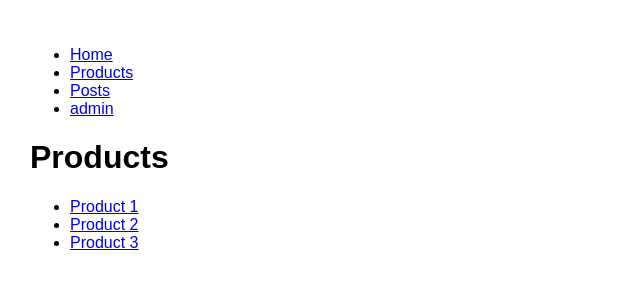
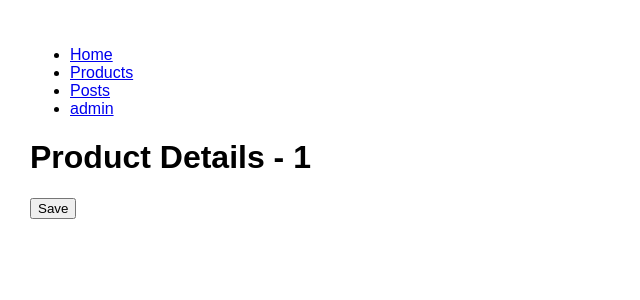
Before and after one commit to chanzlee/RoutingTest, a React (Create React App) app: page /products/1 in a window 1280 px wide. Shown: the top 300 px of the page, without its empty margins (0-640 px from the left). Built offline with nearby package versions, Linux system fonts and the light colour scheme.

Commit message:
add basic param based routing.

```diff
--- a/src/App.js
+++ b/src/App.js
@@ -17,8 +17,12 @@
         <div className="content">
           <Switch>
             {/* Most specific to most generic */}
-            <Route path="/products" component={Products} />
-            <Route path="/posts" component={Posts} />
+            <Route path="/products/:id" component={ProductDetails} />
+            <Route
+              path="/products"
+              render={props => <Products sortBy="newest" {...props} />}
+            />
+            <Route path="/posts/:year?/:month?" component={Posts} />
             <Route path="/admin" component={Dashboard} />
             <Route path="/" component={Home} />
           </Switch>
--- a/src/components/posts.jsx
+++ b/src/components/posts.jsx
@@ -1,10 +1,10 @@
 import React from "react";
 
-const Posts = () => {
+const Posts = ({ match }) => {
   return (
     <div>
       <h1>Posts</h1>
-      Year: , Month:
+      Year: {match.params.year} , Month:{match.params.month}
     </div>
   );
 };
--- a/src/components/productDetails.jsx
+++ b/src/components/productDetails.jsx
@@ -8,7 +8,7 @@
   render() {
     return (
       <div>
-        <h1>Product Details - </h1>
+        <h1>Product Details - {this.props.match.params.id} </h1>
         <button onClick={this.handleSave}>Save</button>
       </div>
     );
--- a/src/components/products.jsx
+++ b/src/components/products.jsx
@@ -1,4 +1,5 @@
 import React, { Component } from "react";
+import { Link } from "react-router-dom";
 
 class Products extends Component {
   state = {
@@ -16,7 +17,7 @@
         <ul>
           {this.state.products.map(product => (
             <li key={product.id}>
-              <a href={`/products/${product.id}`}>{product.name}</a>
+              <Link to={`/products/${product.id}`}>{product.name}</Link>
             </li>
           ))}
         </ul>
```
